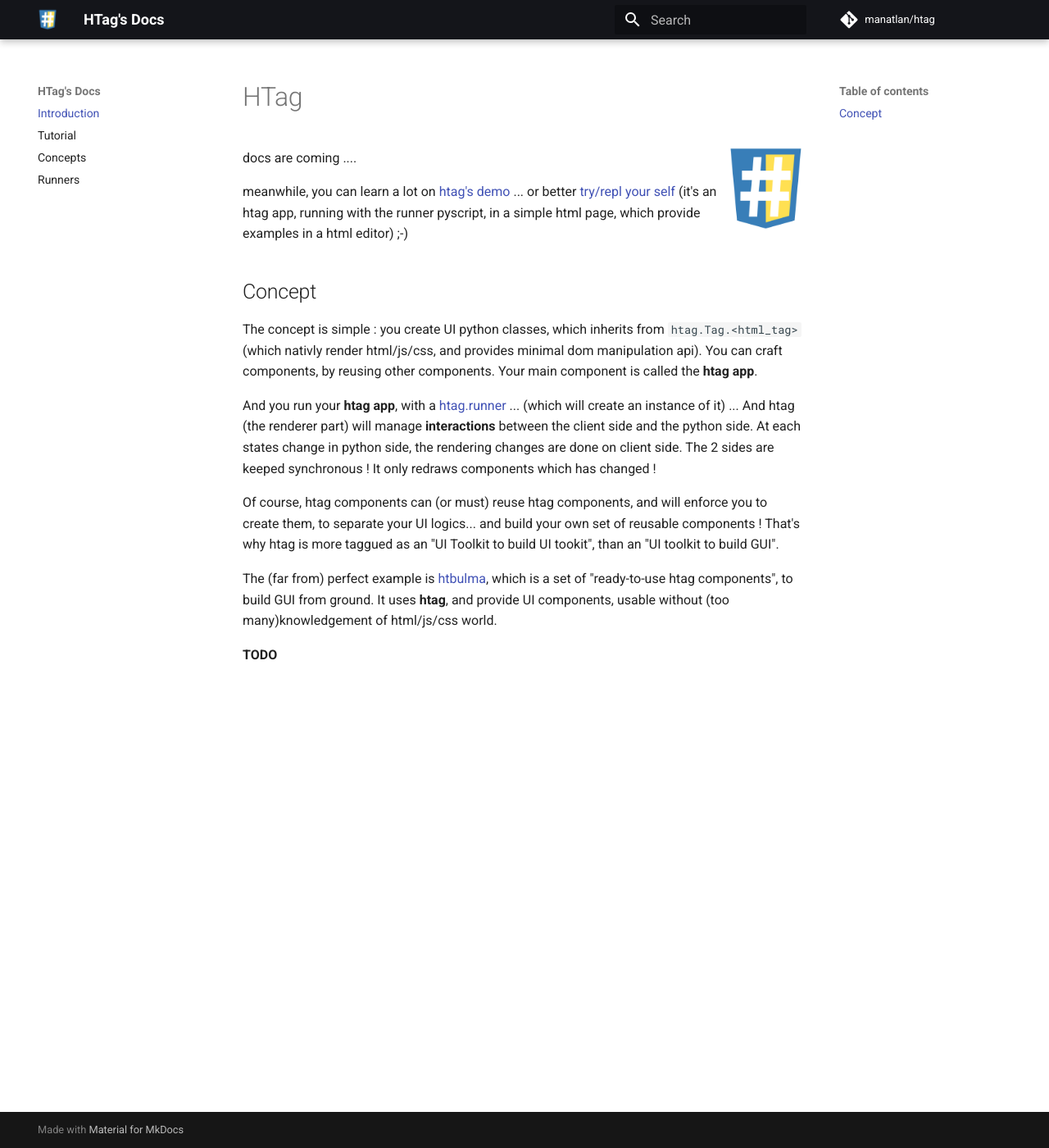
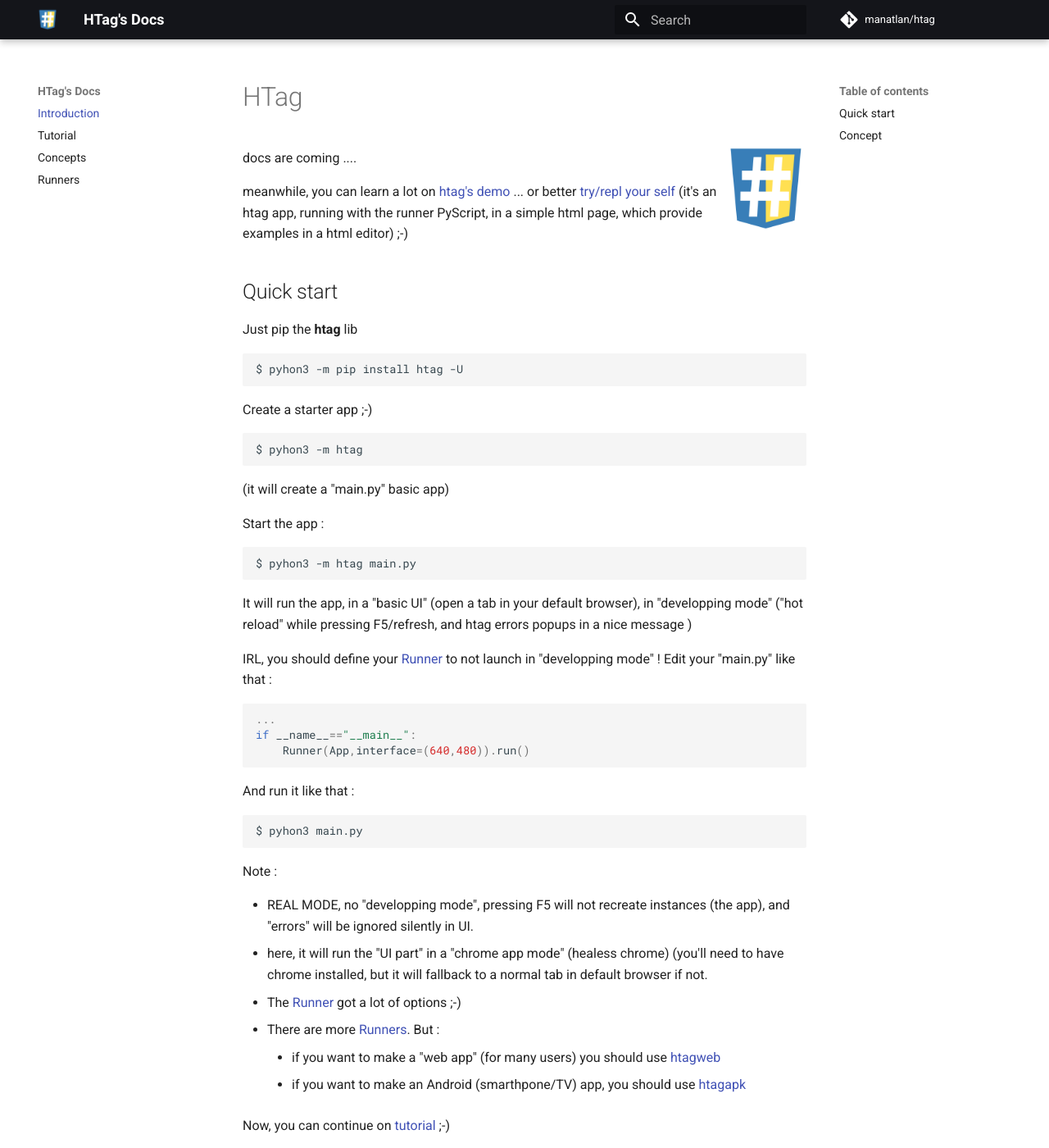
Before and after one commit to manatlan/htag, an MkDocs documentation site: the page built from docs/index.md, in a window 1280 px wide and 1400 px high. Shown: the whole window at 82% size. Built offline with MkDocs 1.6.1 and Material for MkDocs 9.7.7, drawn with Linux system fonts in a browser that asks for light colours; comment, search, counter and statistics services are not loaded.

Commit message:
update doc

````diff
--- a/docs/index.md
+++ b/docs/index.md
@@ -5,8 +5,58 @@
 docs are coming ....
 
 meanwhile, you can learn a lot on [htag's demo](https://htag.glitch.me/) ... or better [try/repl your self](https://raw.githack.com/manatlan/htag/main/examples/pyscript_demo.html)
-(it's an htag app, running with the runner pyscript, in a simple html page, which provide examples in a html editor) ;-)
+(it's an htag app, running with the runner PyScript, in a simple html page, which provide examples in a html editor) ;-)
 
+
+## Quick start
+
+Just pip the **htag** lib
+
+```bash
+$ pyhon3 -m pip install htag -U
+```
+
+Create a starter app ;-)
+
+```bash
+$ pyhon3 -m htag
+```
+(it will create a "main.py" basic app)
+
+Start the app :
+
+```bash
+$ pyhon3 -m htag main.py
+```
+
+It will run the app, in a "basic UI" (open a tab in your default browser), in "developping mode" ("hot reload" while pressing F5/refresh, and htag errors popups in a nice message )
+
+IRL, you should define your [Runner](runner.md) to not launch in "developping mode" ! Edit your "main.py" like that :
+
+```python
+...
+if __name__=="__main__":
+    Runner(App,interface=(640,480)).run()
+```
+
+And run it like that :
+
+```bash
+$ pyhon3 main.py
+```
+
+Note :
+
+ - REAL MODE, no "developping mode", pressing F5 will not recreate instances (the app), and "errors" will be ignored silently in UI.
+ - here, it will run the "UI part" in a "chrome app mode" (healess chrome) (you'll need to have chrome installed, but it will fallback to a normal tab in default browser if not.
+ - The [Runner](runner.md) got a lot of options ;-)
+ - There are more [Runners](runners.md). But :
+
+    - if you want to make a "web app" (for many users) you should use [htagweb](https://github.com/manatlan/htagweb)
+    - if you want to make an Android (smarthpone/TV) app, you should use [htagapk](https://github.com/manatlan/htagapk)
+
+
+Now, you can continue on [tutorial](tutorial.md) ;-)
 
 ## Concept
 
@@ -17,5 +67,3 @@
 Of course, htag components can (or must) reuse htag components, and will enforce you to create them, to separate your UI logics... and build your own set of reusable components ! That's why htag is more taggued as an "UI Toolkit to build UI tookit", than an "UI toolkit to build GUI".
 
 The (far from) perfect example is [htbulma](https://github.com/manatlan/htbulma), which is a set of "ready-to-use htag components", to build GUI from ground. It uses **htag**, and provide UI components, usable without (too many)knowledgement of html/js/css world.
-
-**TODO**
````
